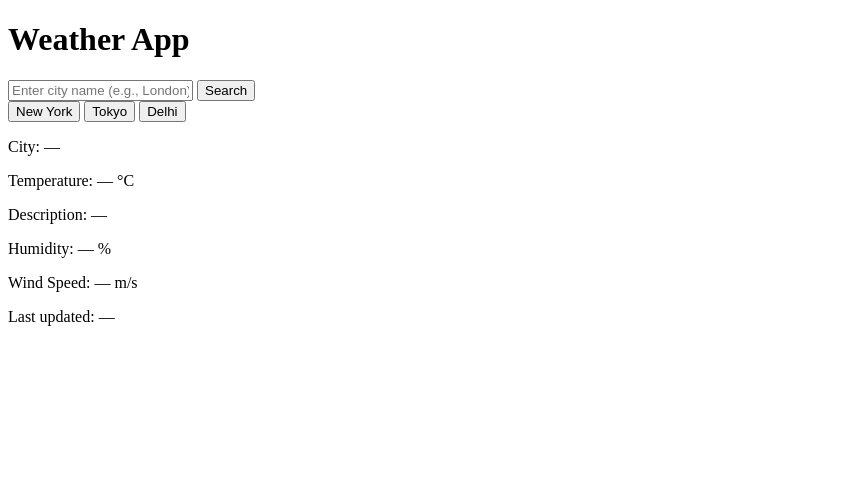
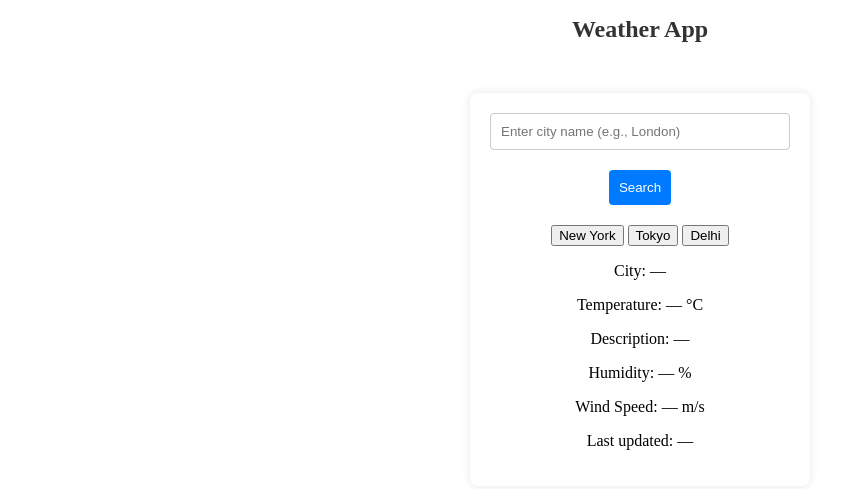
Before and after one commit to UpakulNath/Weather-Application, a plain HTML site: page index.html in a window 1280 px wide. Shown: the whole page, without its empty margins (0-845 px from the left). Drawn offline with Linux system fonts and the light colour scheme; files that its build step writes are made by us from their sources.

Commit message:
Styled HTML elements using CSS for a visually appealing layout

```diff
--- a/index.html
+++ b/index.html
@@ -8,11 +8,11 @@
 initial-scale=1.0"
     />
     <title>Weather App</title>
-    <link rel="stylesheet" href="css/style.css" />
+    <link rel="stylesheet" href="style.css" />
   </head>
   <body>
     <h1>Weather App</h1>
-    <script src="js/app.js"></script>
+    <script src="app.js"></script>
   </body>
   <main class="container">
     <!-- Search area -->
--- a/style.css
+++ b/style.css
@@ -0,0 +1,51 @@
+.container {
+ background-color: #fff;
+ padding: 20px;
+ border-radius: 8px;
+ box-shadow: 0 0 10px rgba(0, 0, 0, 0.1);
+ width: 300px;
+ text-align: center;
+ margin: 50px auto;
+}
+
+h1 {
+ font-size: 24px;
+ color: #333;
+ margin-bottom: 20px;
+ text-align: center;
+}
+
+.search-bar {
+ margin-bottom: 20px; }
+
+ #city-input {
+ padding: 10px;
+ width: calc(100% - 22px);
+ margin-right: 10px;
+ border: 1px solid #ccc;
+ border-radius: 4px; }
+
+ #search-btn {
+ padding: 10px;
+ cursor: pointer;
+ background-color: #007BFF;
+ color: white;
+ border: none;
+ border-radius: 4px;
+ margin-top: 20px;
+ }
+
+
+ @media (max-width: 600px) {
+ .container {
+ width: 100%;
+ margin: 20px;
+ }
+ #city-input {
+ width: calc(100% - 20px);
+ }
+ #search-btn {
+ width: 100%;
+ margin-top: 10px;
+ }
+}
```
